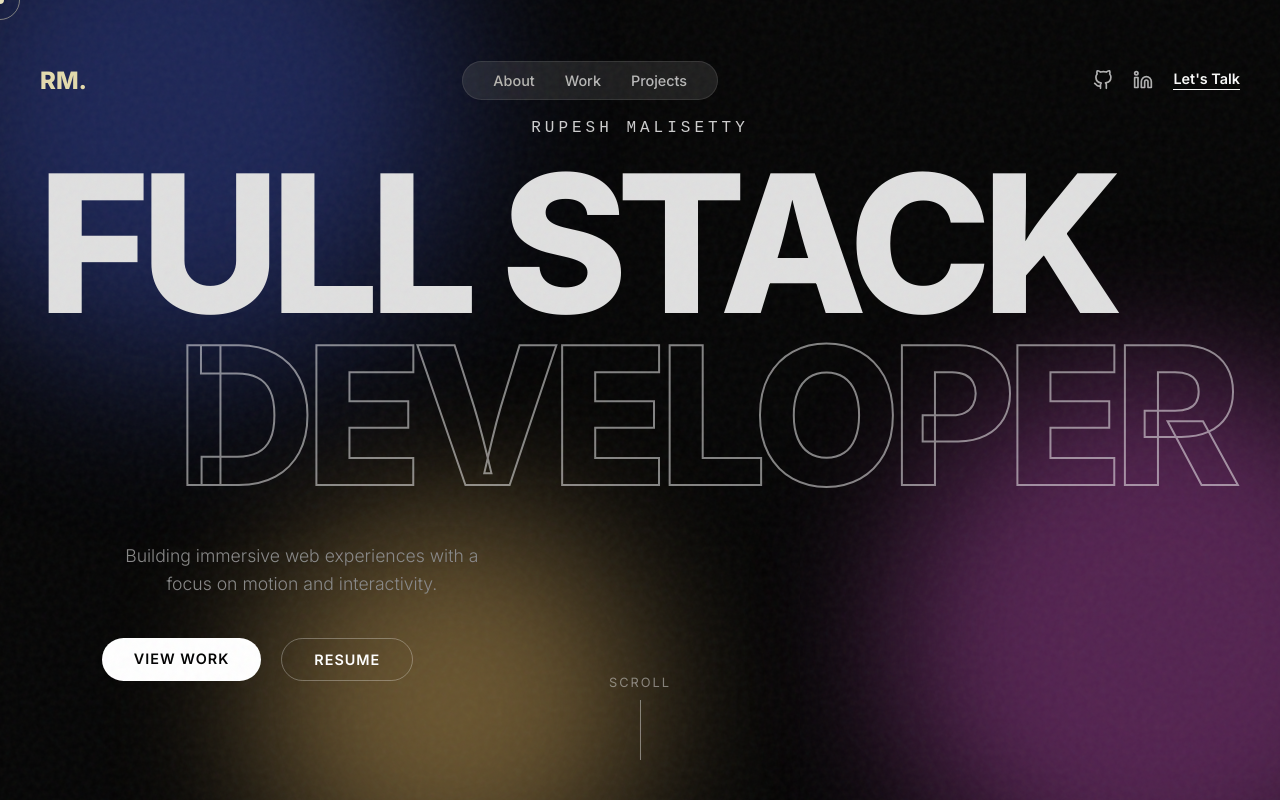
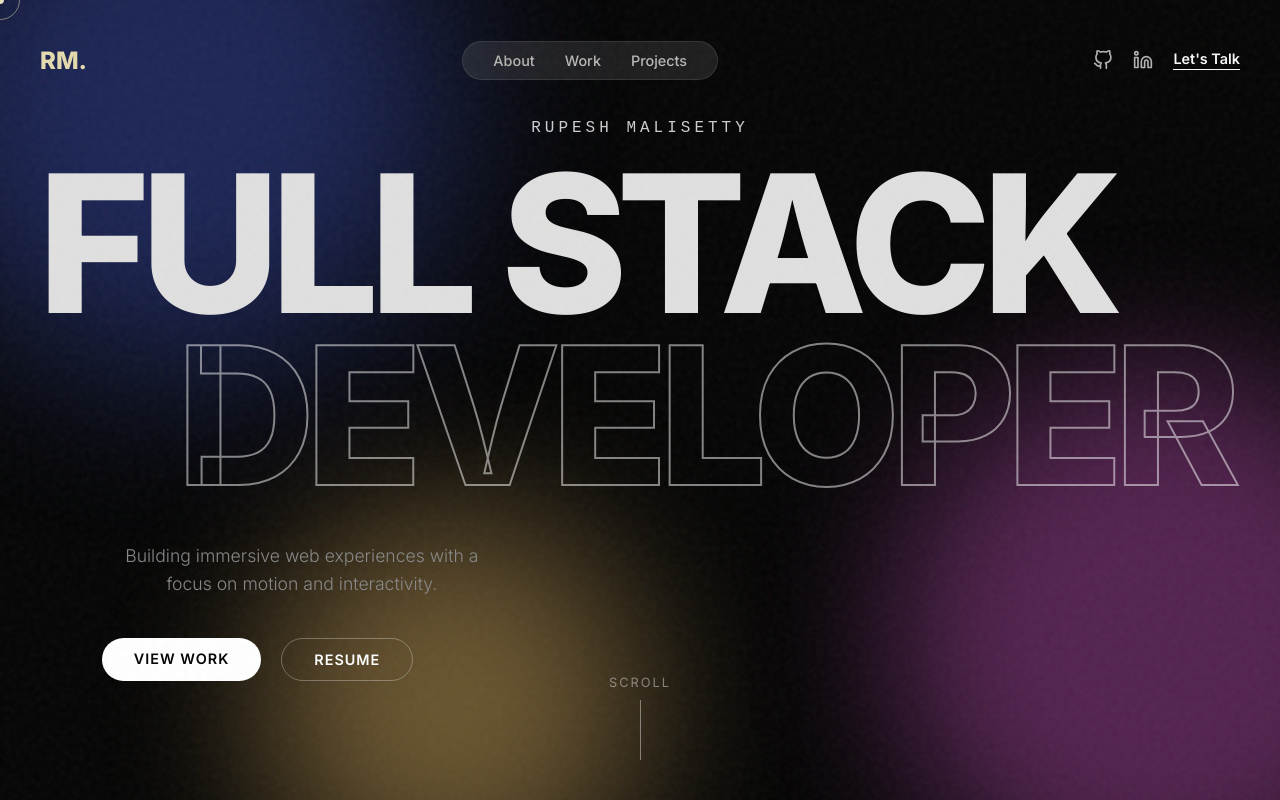
Before and after one commit to Rupesh42590/my-portfolio-website, a React (Vite) app: page / in a window 1280 px wide. Shown: the top 800 px of the page. Built offline with nearby package versions, Linux system fonts and the light colour scheme.

Commit message:
new changes

```diff
--- a/src/styles/Navbar.css
+++ b/src/styles/Navbar.css
@@ -1,6 +1,6 @@
 .navbar-minimal {
      position: fixed;
-     top: 40px;
+     top: 20px;
 
      left: 0;
      width: 100%;
```
